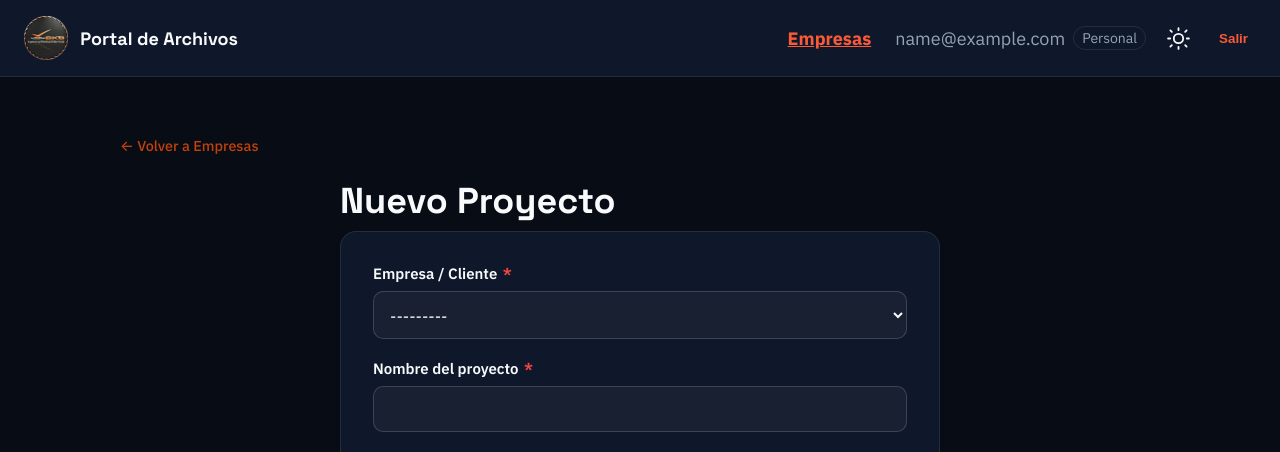
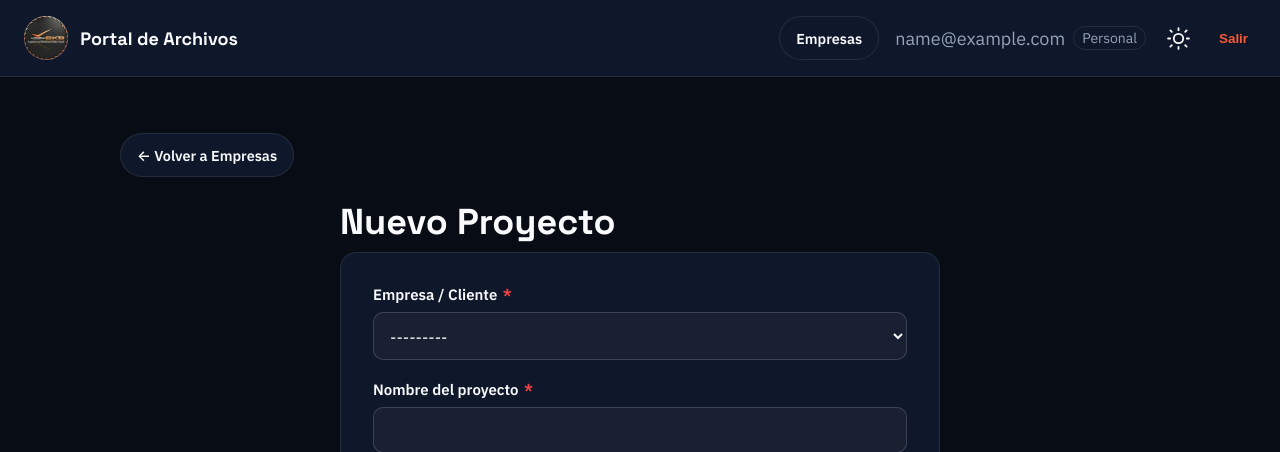
Before and after one commit to blindjamin/BKB, a Django app: page /proyectos/nuevo/ in a window 1280 px wide. Shown: the top 452 px of the page. Run offline with Django 5.2, Linux system fonts and the light colour scheme; the visitor is signed in with stand-in values (Sample User, id 1); data comes from the database, SQL or seed files in the repository; data that the repository does not hold is empty; parts of the project's set-up code (start-up, migrations or seed data) failed here and were passed over.

Commit message:
feat(portal): los enlaces para volver pasan a ser botones
Co-Authored-By: Claude Opus 5.5 <noreply@anthropic.com>

```diff
--- a/apps/portal/static/portal.css
+++ b/apps/portal/static/portal.css
@@ -2509,3 +2509,27 @@ h1, h2, h3,
         grid-template-columns: repeat(2, 1fr);
     }
 }
+
+/* Botón para volver: reemplaza los enlaces subrayados "← Volver a …" */
+a.btn-volver {
+    display: inline-flex;
+    align-items: center;
+    gap: var(--space-2);
+    min-height: 44px;
+    padding: 0 var(--space-4);
+    box-sizing: border-box;
+    border: 1px solid var(--card-border);
+    border-radius: var(--bkb-radius-pill);
+    background-color: var(--card-bg);
+    color: var(--text-main);
+    font-size: 0.9rem;
+    font-weight: 600;
+    text-decoration: none;
+    transition: border-color 0.15s, color 0.15s;
+}
+
+a.btn-volver:hover {
+    border-color: var(--bkb-salmon-500);
+    color: var(--accent-text);
+    text-decoration: none;
+}
--- a/apps/portal/templates/avance.html
+++ b/apps/portal/templates/avance.html
@@ -6,8 +6,7 @@
 {% block content %}
 <div class="archivos-container avance">
     <nav class="breadcrumbs">
-        <a href="{% url 'documentos:detalle_empresa' proyecto.empresa.pk %}">&larr; {{ proyecto.empresa.nombre }}</a>
-        &rsaquo; <span>{{ proyecto.nombre }}</span>
+        <a href="{% url 'documentos:detalle_empresa' proyecto.empresa.pk %}" class="btn-volver">&larr; {{ proyecto.empresa.nombre }}</a>
     </nav>
     <h1 class="archivos-title">{{ proyecto.nombre }}</h1>
     <div class="archivos-meta">
--- a/apps/portal/templates/base.html
+++ b/apps/portal/templates/base.html
@@ -28,9 +28,9 @@
         </a>
         <div class="header-actions">
             {% if not user.is_authenticated %}
-            <a href="{{ landing_url }}" class="btn-link">&larr; Volver al sitio</a>
+            <a href="{{ landing_url }}" class="btn-volver">&larr; Volver al sitio</a>
             {% else %}
-            <a href="{% url 'documentos:lista_proyectos' %}" class="btn-link">{% if user.rol == 'cliente' %}Mis proyectos{% else %}Empresas{% endif %}</a>
+            <a href="{% url 'documentos:lista_proyectos' %}" class="btn-volver">{% if user.rol == 'cliente' %}Mis proyectos{% else %}Empresas{% endif %}</a>
             {% endif %}
             {% if es_jefe %}
             <a href="{% url 'gestion:usuarios' %}" class="btn-link">Gestión</a>
--- a/apps/portal/templates/empresa_detalle.html
+++ b/apps/portal/templates/empresa_detalle.html
@@ -7,7 +7,7 @@
 <div class="proyectos-container">
     {% if puede_gestionar %}
     <nav class="breadcrumbs">
-        <a href="{% url 'documentos:lista_proyectos' %}">&larr; Volver a Empresas</a>
+        <a href="{% url 'documentos:lista_proyectos' %}" class="btn-volver">&larr; Volver a Empresas</a>
     </nav>
     {% endif %}
 
--- a/apps/portal/templates/empresa_form.html
+++ b/apps/portal/templates/empresa_form.html
@@ -6,7 +6,7 @@
 {% block content %}
 <div class="proyectos-container">
     <nav class="breadcrumbs" aria-label="Navegación secundaria">
-        <a href="{% url 'documentos:lista_proyectos' %}">&larr; Volver a Empresas</a>
+        <a href="{% url 'documentos:lista_proyectos' %}" class="btn-volver">&larr; Volver a Empresas</a>
     </nav>
 
     <div class="form-container">
--- a/apps/portal/templates/gestion/usuario_form.html
+++ b/apps/portal/templates/gestion/usuario_form.html
@@ -6,7 +6,7 @@
 {% block content %}
 <div class="proyectos-container">
     <nav class="breadcrumbs">
-        <a href="{% url 'gestion:usuarios' %}">&larr; Volver a Usuarios</a>
+        <a href="{% url 'gestion:usuarios' %}" class="btn-volver">&larr; Volver a Usuarios</a>
     </nav>
 
     <div class="form-container">
--- a/apps/portal/templates/hitos_form.html
+++ b/apps/portal/templates/hitos_form.html
@@ -6,7 +6,7 @@
 {% block content %}
 <div class="proyectos-container">
     <nav class="breadcrumbs" aria-label="Navegación secundaria">
-        <a href="{% url 'documentos:detalle_proyecto' proyecto.pk %}">&larr; Volver al Proyecto</a>
+        <a href="{% url 'documentos:detalle_proyecto' proyecto.pk %}" class="btn-volver">&larr; Volver al Proyecto</a>
     </nav>
 
     <div class="form-container">
--- a/apps/portal/templates/proyecto_form.html
+++ b/apps/portal/templates/proyecto_form.html
@@ -7,9 +7,9 @@
 <div class="proyectos-container">
     <nav class="breadcrumbs" aria-label="Navegación secundaria">
         {% if proyecto %}
-            <a href="{% url 'documentos:detalle_proyecto' proyecto.pk %}">&larr; Volver al Proyecto</a>
+            <a href="{% url 'documentos:detalle_proyecto' proyecto.pk %}" class="btn-volver">&larr; Volver al Proyecto</a>
         {% else %}
-            <a href="{% url 'documentos:lista_proyectos' %}">&larr; Volver a Empresas</a>
+            <a href="{% url 'documentos:lista_proyectos' %}" class="btn-volver">&larr; Volver a Empresas</a>
         {% endif %}
     </nav>
 
```
Also changed, not shown: apps/portal/templates/archivos.html (+2 -6 lines).
